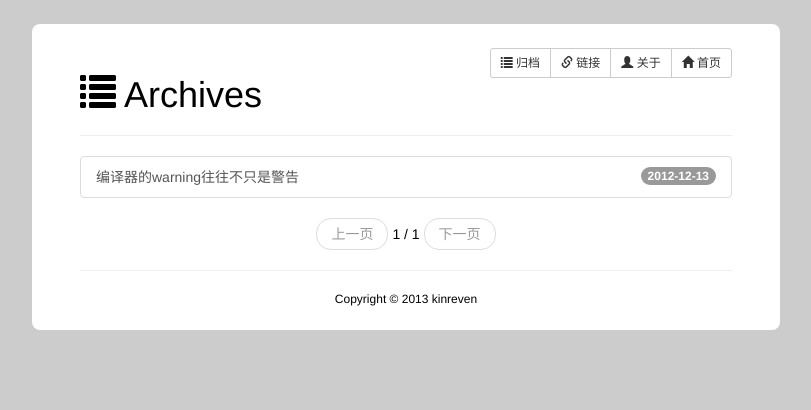
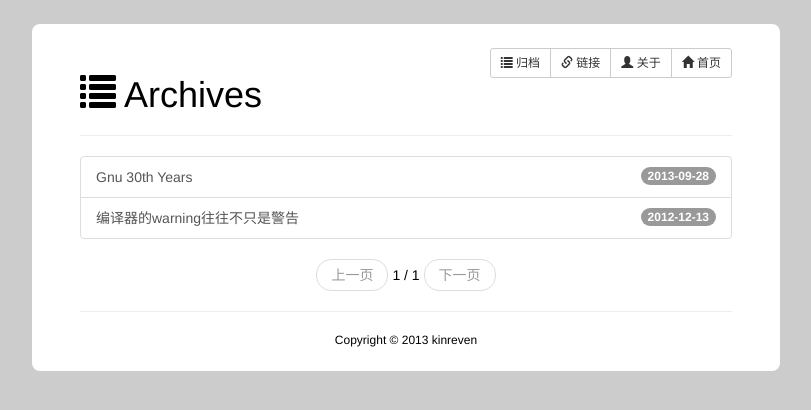
Before and after one commit to kinreven/kinreven.github.com, a Jekyll site: the page built from archives/index.html, in a window 1280 px wide. Shown: the top 410 px of the page, without its empty margins (234-1045 px from the left). Built offline with Jekyll 4.4.1, drawn with Linux system fonts in a browser that asks for light colours; Markdown is read by kramdown in place of the engine named in the settings; the list of posts is cut into pages by our own code.

Commit message:
Update and rename gnu-30th-years.markdown to 2013-09-28-gnu-30th-years.markdown

```diff
--- a/_posts/gnu-30th-years.markdown
+++ b/_posts/2013-09-28-gnu-30th-years.markdown
@@ -1,4 +1,3 @@
-
 
 This is the original announcement of the GNU Project, posted by Richard Stallman on September 27, 1983.
 
@@ -32,7 +31,7 @@ Individual programmers can contribute by writing a compatible duplicate of some
 
 If I get donations of money, I may be able to hire a few people full or part time. The salary won't be high, but I'm looking for people for whom knowing they are helping humanity is as important as money. I view this as a way of enabling dedicated people to devote their full energies to working on GNU by sparing them the need to make a living in another way.
 
-For more information, contact me.
+#### For more information, contact me.
 
 Arpanet mail:
 RMS@MIT-MC.ARPA
```
